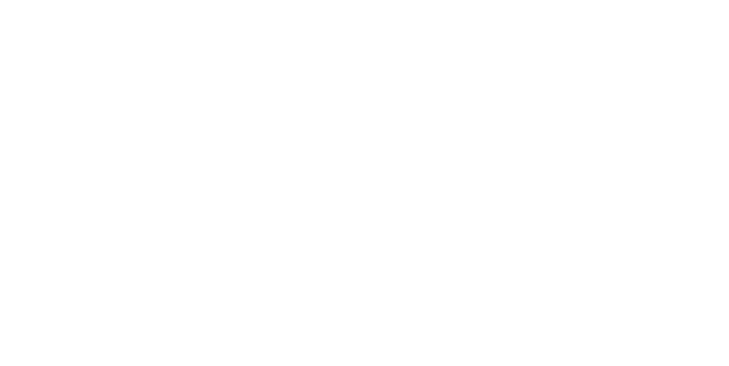
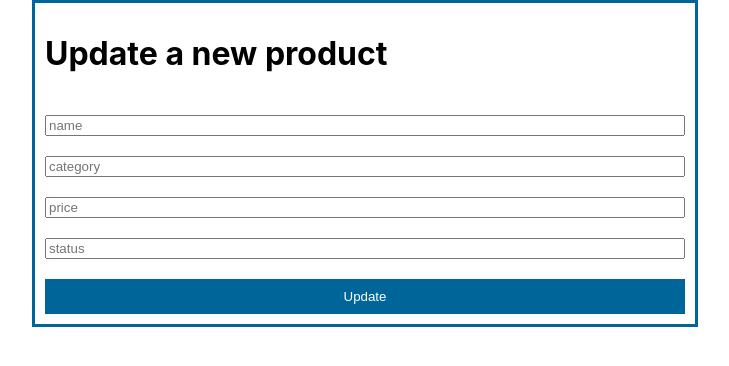
Before and after one commit to Lualbaldassari/Blaze-Task, a React (Create React App) app in the folder client/: page /update/1 in a window 1280 px wide. Before the commit this address had no page. Shown: the top 366 px of the page, without its empty margins (275-1004 px from the left). Built offline with nearby package versions, Linux system fonts and the light colour scheme.

Commit message:
products finished

```diff
--- a/client/src/App.js
+++ b/client/src/App.js
@@ -3,6 +3,7 @@
 import LandingPage from "./components/LandingPage";
 import Orders from "./components/Orders";
 import Products from "./components/Products";
+import Update from "./components/Update";
 
 
 
@@ -15,7 +16,8 @@
           <Route path="/" element={<LandingPage />} />
           <Route path="/products" element={<Products />} />
           <Route path="/orders" element={<Orders />} />
-          <Route path="/add" element={<Add />} />
+          <Route path="/add/" element={<Add />} />
+          <Route path="/update/:id" element={<Update />} />
         </Routes>
       </BrowserRouter>
     </div>
--- /dev/null
+++ b/client/src/components/Update.jsx
@@ -0,0 +1,69 @@
+import React, { useState } from "react";
+import axios from "axios";
+import { useLocation, useNavigate } from "react-router-dom";
+import s from "../style/Update.module.css";
+
+
+const Update = () => {
+  const [product, setProduct] = useState({
+    name: "",
+    category: "",
+    price: null,
+    status: "",
+  });
+
+  const navigate = useNavigate();
+  const location = useLocation();
+  const productId = location.pathname.split("/")[2];
+
+
+
+
+  const handleChange = (e) => {
+    setProduct((prev) => ({ ...prev, [e.target.name]: e.target.value }));
+    console.log(product);
+  };
+
+  const handleClick = async (e) => {
+    e.preventDefault();
+    try {
+      await axios.put("http://localhost:8800/products/"+ productId, product);
+      navigate("/");
+    } catch (err) {
+      console.log(err);
+    }
+  };
+
+  return (
+    <div className={s.form}>
+      <h1>Update a new product</h1>
+      <input
+        type="text"
+        placeholder="name"
+        onChange={handleChange}
+        name="name"
+      />
+      <input
+        type="text"
+        placeholder="category"
+        onChange={handleChange}
+        name="category"
+      />
+      <input
+        type="number"
+        placeholder="price"
+        onChange={handleChange}
+        name="price"
+      />
+      <input
+        type="text"
+        placeholder="status"
+        onChange={handleChange}
+        name="status"
+      />
+      <button className={s.btn} onClick={handleClick}>Update</button>
+    </div>
+  );
+};
+
+export default Update;
--- /dev/null
+++ b/client/src/style/Update.module.css
@@ -0,0 +1,22 @@
+.form {
+  display: flex;
+  flex-direction: column;
+  margin: auto;
+  gap: 20px;
+  width: 50%;
+  border: 3px solid #069;
+  padding: 10px;
+}
+
+.btn {
+  border: none;
+  cursor: pointer;
+  padding: 10px;
+  background-color: #069;
+  color: white;
+}
+
+.btn:hover {
+  background-color: rgb(60, 108, 240);
+  color: black;
+}
```
Also changed, not shown: 1 other file (tests, documents, lock files or other folders).
